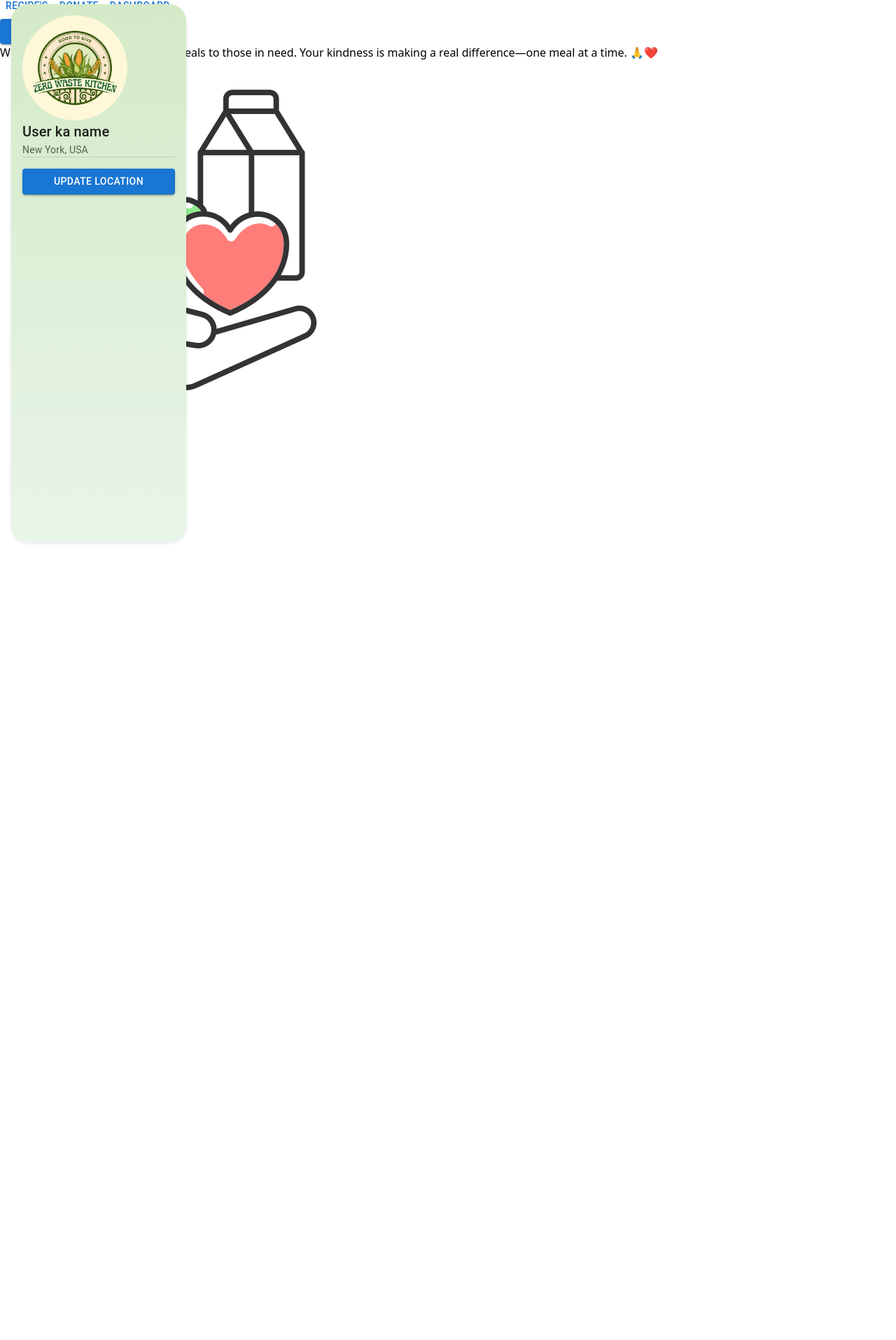
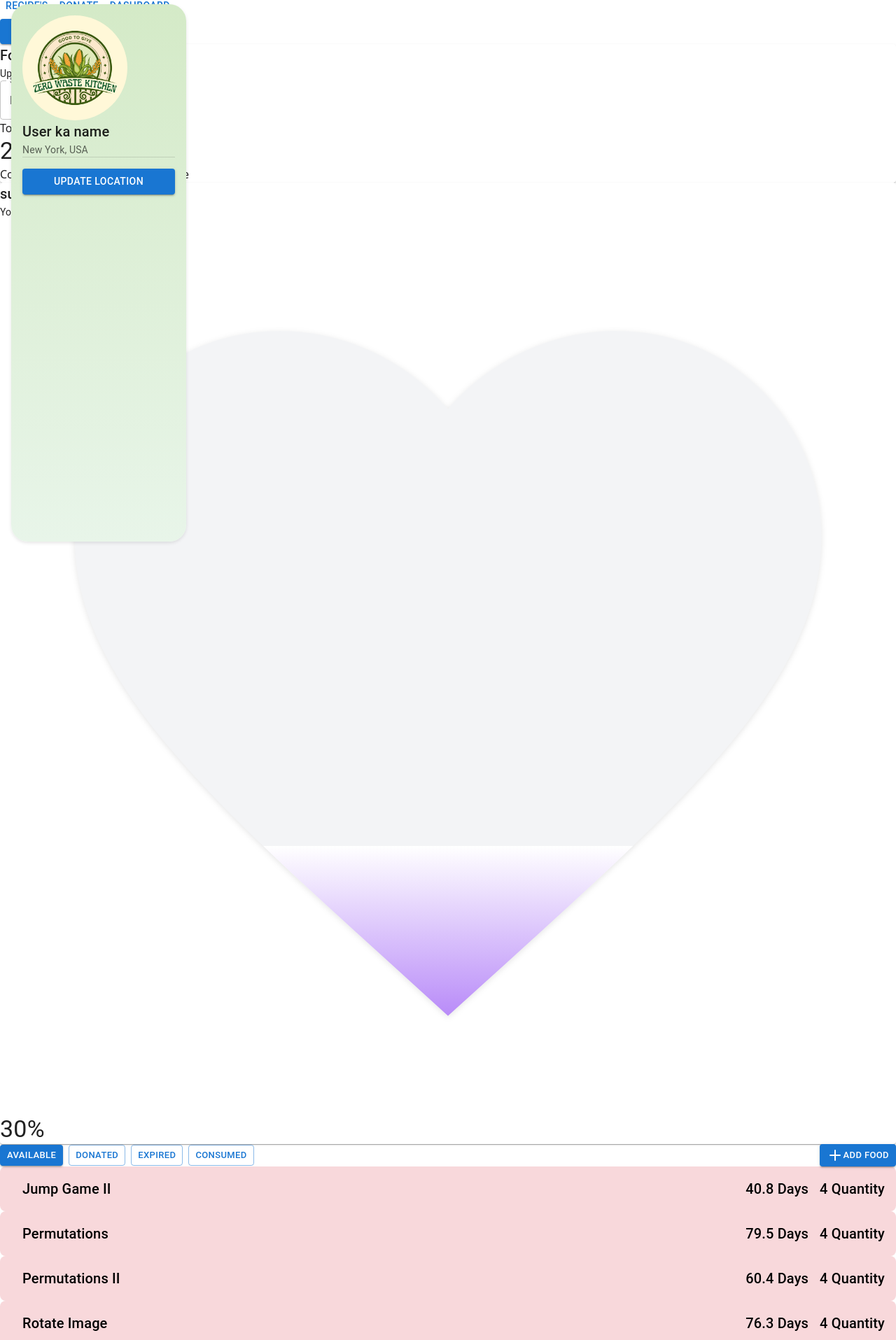
Before and after one commit to Aniket-3103/ZeroWaste_Kitchen, a React (Vite) app: page /dashboard in a window 1280 px wide. Shown: the part 10-1925 px from the top of the page at 70% size. Before the commit the page ends 800 px from the top, so only its background shows below. Built offline with nearby package versions, Linux system fonts and the light colour scheme.

Commit message:
dashboard ui

```diff
--- /dev/null
+++ b/src/components/dashboard/DashBoardUsageStats.jsx
@@ -0,0 +1,41 @@
+import { Card, Typography, Box, Select, MenuItem, FormControl, InputLabel } from '@mui/material';
+
+export default function DashBoardUsageStats() {
+  return (
+    <Card className="p-6 bg-white text-zinc-900">
+      <div className="flex justify-between items-center mb-8">
+        <div>
+          <Typography variant="h6" className="font-semibold">Food statistics</Typography>
+          <Typography variant="body2" className="text-gray-500">Updated now</Typography>
+        </div>
+        <FormControl variant="outlined" className="w-[120px]">
+          <InputLabel>Select</InputLabel>
+          <Select defaultValue="monthly" label="Select">
+            <MenuItem value="monthly">Monthly</MenuItem>
+            <MenuItem value="yearly">Yearly</MenuItem>
+          </Select>
+        </FormControl>
+      </div>
+      <div className="space-y-4">
+        <div className="flex items-center gap-2">
+          <span>Total items</span>
+          {/* added today.. */}
+          <span className="bg-green-500/20 text-green-500 text-xs px-1 rounded">+0</span>
+        </div>
+        <Typography variant="h4" className="font-bold">2,025</Typography>
+        <div className="h-40 flex items-end gap-3" role="group" aria-label="Sales statistics graph">
+          <div className="flex-1 bg-blue-500/20 rounded-t-lg h-[60%]" role="img" aria-label="Consumed: 60%" />
+          <div className="flex-1 bg-red-500/20 rounded-t-lg h-[40%]" role="img" aria-label="Expired: 40%" />
+          <div className="flex-1 bg-green-500/20 rounded-t-lg h-[80%]" role="img" aria-label="Donated: 80%" />
+          <div className="flex-1 bg-yellow-500/20 rounded-t-lg h-[70%]" role="img" aria-label="Available: 70%" />
+        </div>
+        <div className="flex px-4 justify-between text-sm text-gray-500">
+          <span>Consumed</span>
+          <span>Expired</span>
+          <span>Donated</span>
+          <span>Available</span>
+        </div>
+      </div>
+    </Card>
+  );
+}
--- /dev/null
+++ b/src/components/dashboard/DashboardFoodItems.jsx
@@ -0,0 +1,104 @@
+import { Button, Select, MenuItem, Typography, Box, LinearProgress } from "@mui/material";
+import { Download, Lock, Plus } from "lucide-react";
+
+export default function DashboardFoodItems() {
+  const problems= [
+    {
+      id: 45,
+      title: "Jump Game II",
+      completion: 40.8,
+      difficulty: "Medium",
+      isLocked: true,
+    },
+    {
+      id: 46,
+      title: "Permutations",
+      completion: 79.5,
+      difficulty: "Medium",
+      isLocked: true,
+    },
+    {
+      id: 47,
+      title: "Permutations II",
+      completion: 60.4,
+      difficulty: "Medium",
+      isLocked: true,
+    },
+    {
+      id: 48,
+      title: "Rotate Image",
+      completion: 76.3,
+      difficulty: "Medium",
+      isLocked: true,
+    },
+    {
+      id: 49,
+      title: "Group Anagrams",
+      completion: 69.7,
+      difficulty: "Medium",
+      isLocked: true,
+    },
+    {
+      id: 50,
+      title: "Pow(x, n)",
+      completion: 35.9,
+      difficulty: "Medium",
+      isLocked: true,
+    },
+  ];
+
+  return (
+    <Box className="mt-[4vh] ]">
+      <Box className="mx-auto space-y-6">
+        <Box display="flex" justifyContent="space-between" alignItems="center">
+
+          <Box display="flex" gap={1}>
+            <Button variant="contained" size="small" className="w-24 h-10">
+              Available
+            </Button>
+            <Button variant="outlined" size="small" className="w-24 h-10">
+              Donated
+            </Button>
+            <Button variant="outlined" size="small" className="w-24 h-10">
+              Expired
+            </Button>
+            <Button variant="outlined" size="small" className="w-24 h-10">
+              Consumed
+            </Button>
+          </Box>
+          <Box>
+            <Button variant="contained" size="small" className="w-32 h-10">
+              <Plus className="h-6 w-6 mr-2"/> Add Food
+            </Button>
+          </Box>
+        </Box>
+
+        <Box className="space-y-2">
+          {problems.map((problem) => (
+            <Box
+              key={problem.id}
+              display="grid"
+              gridTemplateColumns="auto 1fr auto  "
+              gap={2}
+              alignItems="center"
+              bgcolor={false?"#dcfce7":false?"#FFF3CF":"#F8D8DB"}
+              opacity={0.1}
+              p={2}
+              borderRadius="8px"
+              className=" hover:bg-opacity-20 transition-colors"
+            >
+              <div></div>
+              <Typography variant="h6">{problem.title}</Typography>
+
+              <Box display="flex" alignItems="center" gap={2}>
+                <Typography variant="h6"> {problem.completion} Days</Typography>
+                <Typography variant="h6"> {4} Quantity</Typography>
+              </Box>
+
+            </Box>
+          ))}
+        </Box>
+      </Box>
+    </Box>
+  );
+}
--- /dev/null
+++ b/src/components/dashboard/DashboardScore.jsx
@@ -0,0 +1,66 @@
+import { Box, Card, Typography } from "@mui/material" // Import MUI components
+
+
+export default function DashboardScore({ score = 30, className }) {
+  // Ensure score is between 0 and 100
+  const normalizedScore = Math.min(100, Math.max(0, score))
+
+  return (
+    <Card className="p-6 bg-white text-zinc-900">
+    <div className="flex justify-between items-center mb-8">
+      <div>
+        <Typography variant="h6" className="font-semibold">sustainability Score</Typography>
+        <Typography variant="body2" className="text-gray-500">Your Impact towards better community</Typography>
+      </div>
+    </div>
+    <div className="w-full flex justify-around">
+    <Box className={`relative w-48 h-48 ${className}`}> {/* Updated className usage */}
+      <svg
+        viewBox="0 0 24 24"
+        className="w-full h-full"
+        style={{
+          filter: "drop-shadow(0px 2px 4px rgba(0, 0, 0, 0.1))",
+        }}
+      >
+        <defs>
+          <linearGradient id="heartGradient" x1="0%" y1="100%" x2="0%" y2="0%">
+            <stop offset="0%" stopColor="hsl(265, 89%, 62%)" />
+            <stop offset="100%" stopColor="white" />
+          </linearGradient>
+          <mask id="heartMask">
+            <path
+              d="M12 21.35l-1.45-1.32C5.4 15.36 2 12.28 2 8.5 2 5.42 4.42 3 7.5 3c1.74 0 3.41.81 4.5 2.09C13.09 3.81 14.76 3 16.5 3 19.58 3 22 5.42 22 8.5c0 3.78-3.4 6.86-8.55 11.54L12 21.35z"
+              fill="white"
+            />
+          </mask>
+        </defs>
+        <rect
+          x="0"
+          y="0"
+          width="24"
+          height="24"
+          fill="#f3f4f6"
+          mask="url(#heartMask)"
+        />
+        <rect
+          x="0"
+          y={24 * (1 - normalizedScore / 100)}
+          width="24"
+          height={24 * (normalizedScore / 100)}
+          fill="url(#heartGradient)"
+          mask="url(#heartMask)"
+        />
+      </svg>
+      <Box className={`absolute inset-0 flex items-center justify-center`}> {/* Updated className usage */}
+        <Typography variant="h4" className="font-bold text-purple-600 drop-shadow-sm"> {/* Use MUI Typography */}
+          {normalizedScore}%
+        </Typography>
+      </Box>
+    </Box>
+
+    </div>
+
+  </Card>
+
+  )
+}
--- a/src/pages/Dashboard.jsx
+++ b/src/pages/Dashboard.jsx
@@ -1,14 +1,22 @@
+import DashboardFoodItems from "../components/dashboard/DashboardFoodItems";
 import DashboardMessage from "../components/dashboard/DashboardMessage";
+import DashboardScore from "../components/dashboard/DashboardScore";
+import DashBoardUsageStats from "../components/dashboard/DashBoardUsageStats";
 import Header from "../components/Header";
 import Sidebar from "../components/Sidebar";
 function Dashboard(){
     return (
-        <div className="flex justify-start h-screen w-full">
+        <div className="flex justify-start min-h-screen w-full">
             <Sidebar />
             <div className="md:ml-[calc(250px+4vh)] grow flex flex-col mr-[2vh]">
                 <Header />
                 <div className=" my-[2vh] rounded-2xl w-full h-full">
-                    <DashboardMessage/>
+                    <div className="grid grid-cols-2 gap-[2vh] mb-[2vh]">
+                        <DashBoardUsageStats/>
+                        <DashboardScore/>
+
+                    </div>
+                    <DashboardFoodItems/>
                 </div>
             </div>
         </div>
```
Also changed, not shown: src/components/food/FoodItem.jsx (added, +9 -0 lines).
